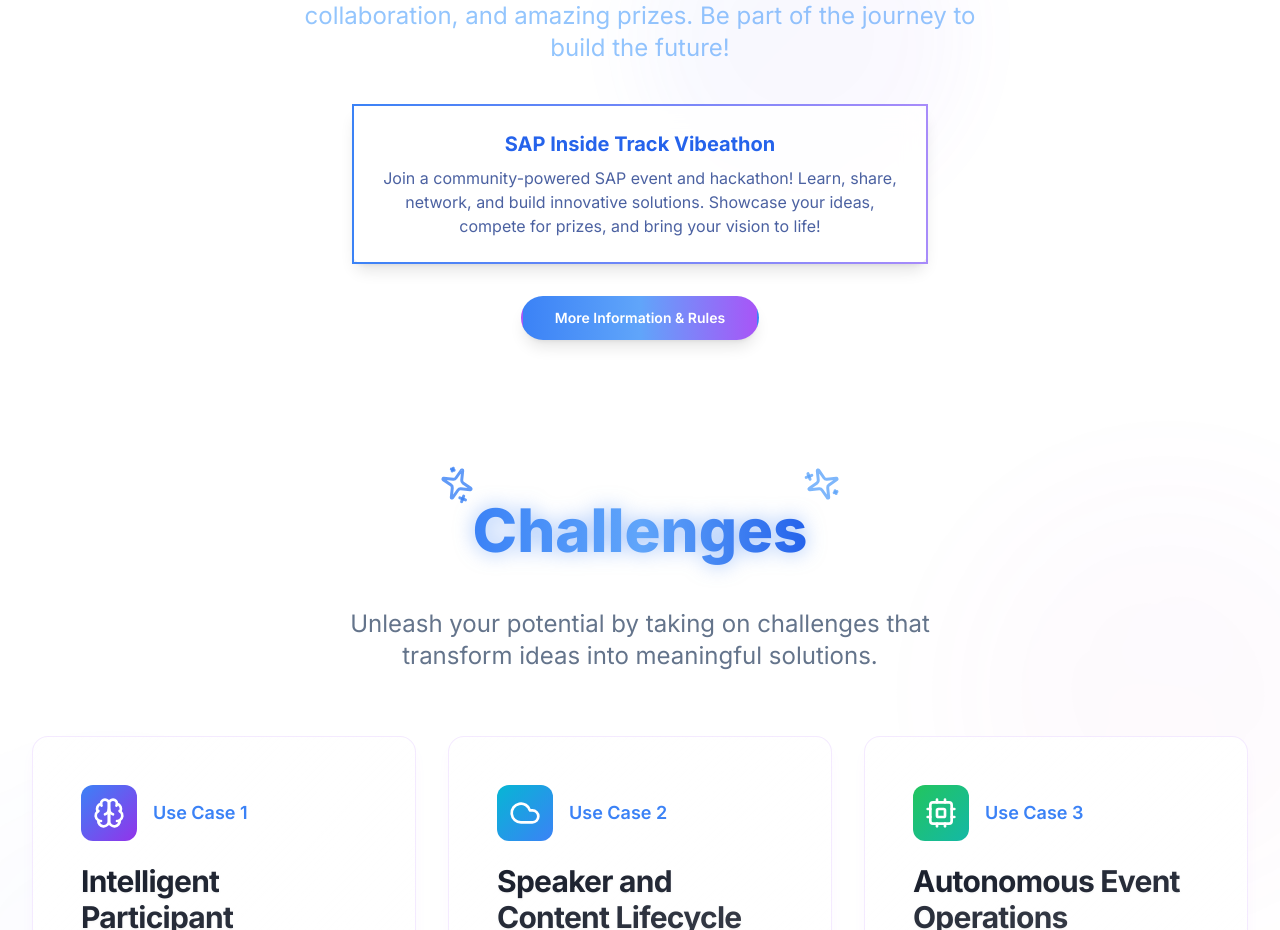
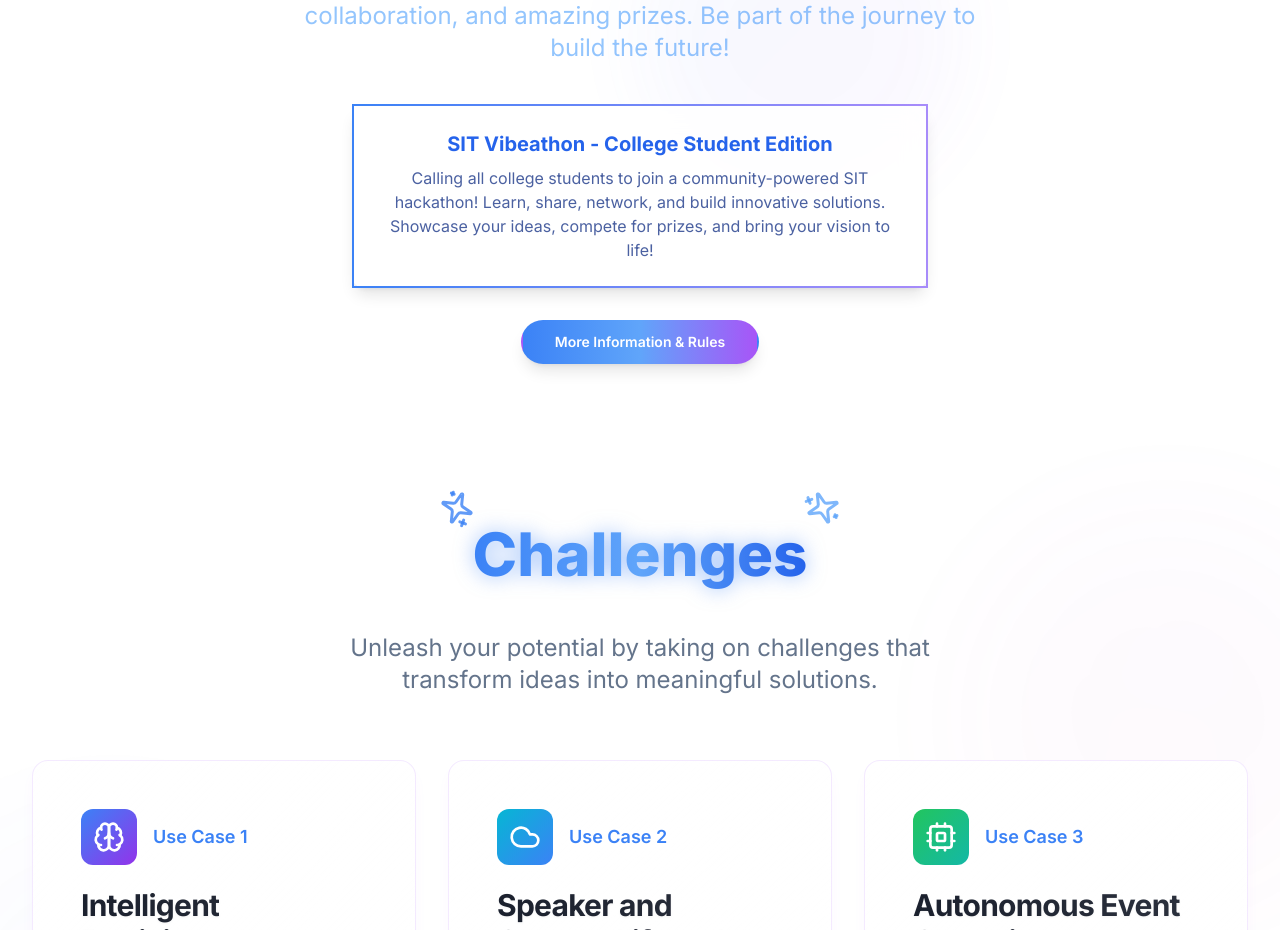
Before and after one commit to SAP-Inside-Track-Bengaluru/SIT-BLR-Vibeathon, a React (Vite) app: page / in a window 1280 px wide. Shown: the part 1020-1950 px from the top of the page. Built offline with nearby package versions, Linux system fonts and the light colour scheme; the HTML template or start-up script is replaced by a standard one.

Commit message:
final time changes

```diff
--- a/src/components/Introduction.tsx
+++ b/src/components/Introduction.tsx
@@ -8,6 +8,7 @@
   const [activeTab, setActiveTab] = useState<'guidelines' | 'judging'>('guidelines');
 
   const guidelines = [
+    "The event is open to college students from all years and streams. No prior hackathon experience is required just enthusiasm to learn and build!",
     "All participants must register at the desk and collect their name tags.",
     "Each team can have up to 4 members. Solo participants are also allowed.",
     "Respect the Code of Conduct – be professional, collaborative, and inclusive.",
@@ -105,11 +106,11 @@
         >
           <div className="flex items-center gap-3 mb-2 justify-center">
             <span className="text-xl font-bold text-blue-600">
-              SAP Inside Track Vibeathon
+            SIT Vibeathon - College Student Edition
             </span>
           </div>
           <p className="text-blue-900/80 dark:text-blue-100 text-base">
-          Join a community-powered SAP event and hackathon! Learn, share, network, and build innovative solutions. Showcase your ideas, compete for prizes, and bring your vision to life!          </p>
+          Calling all college students to join a community-powered SIT hackathon! Learn, share, network, and build innovative solutions. Showcase your ideas, compete for prizes, and bring your vision to life!          </p>
         </div>
       </motion.div>
 
```
Also changed, not shown: 4 other files (tests, documents, lock files or other folders).
